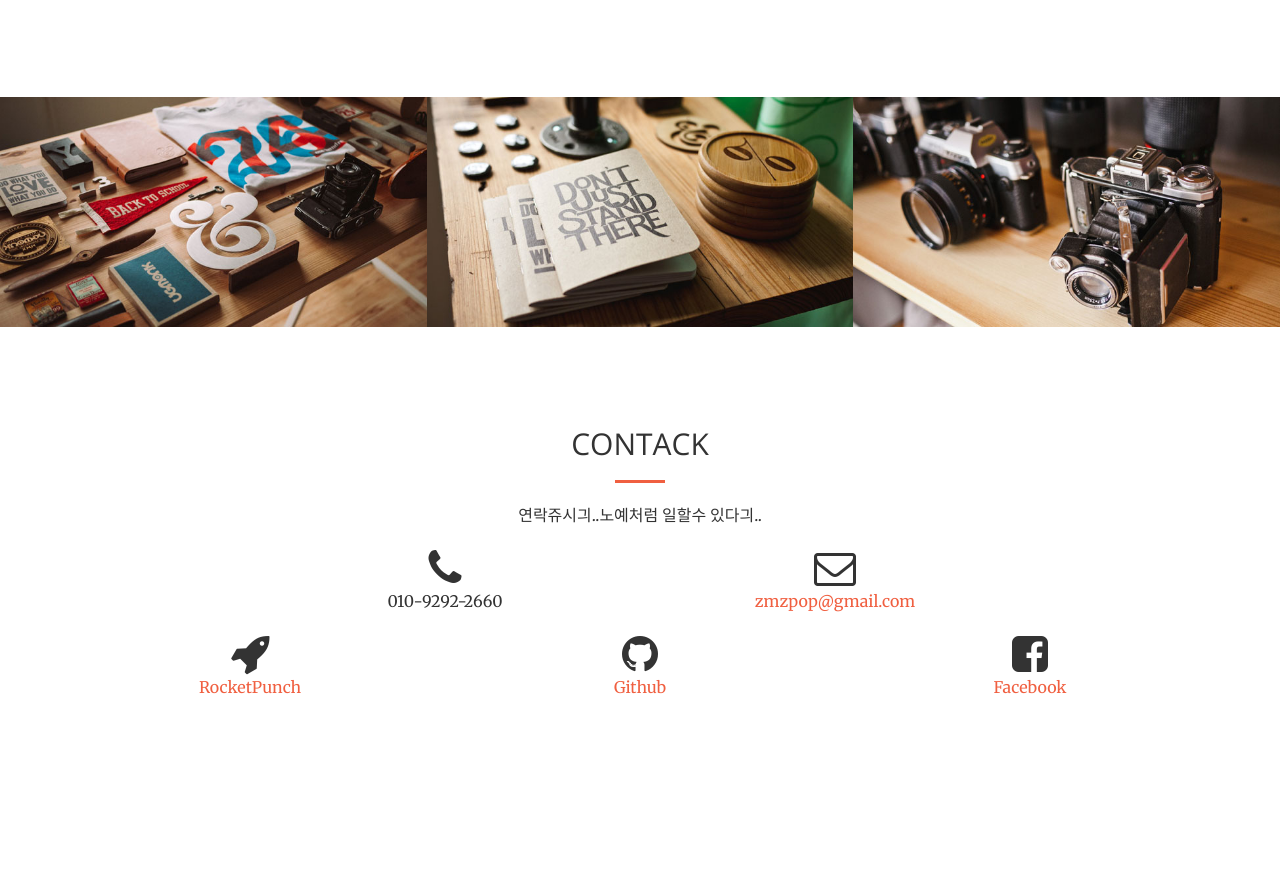
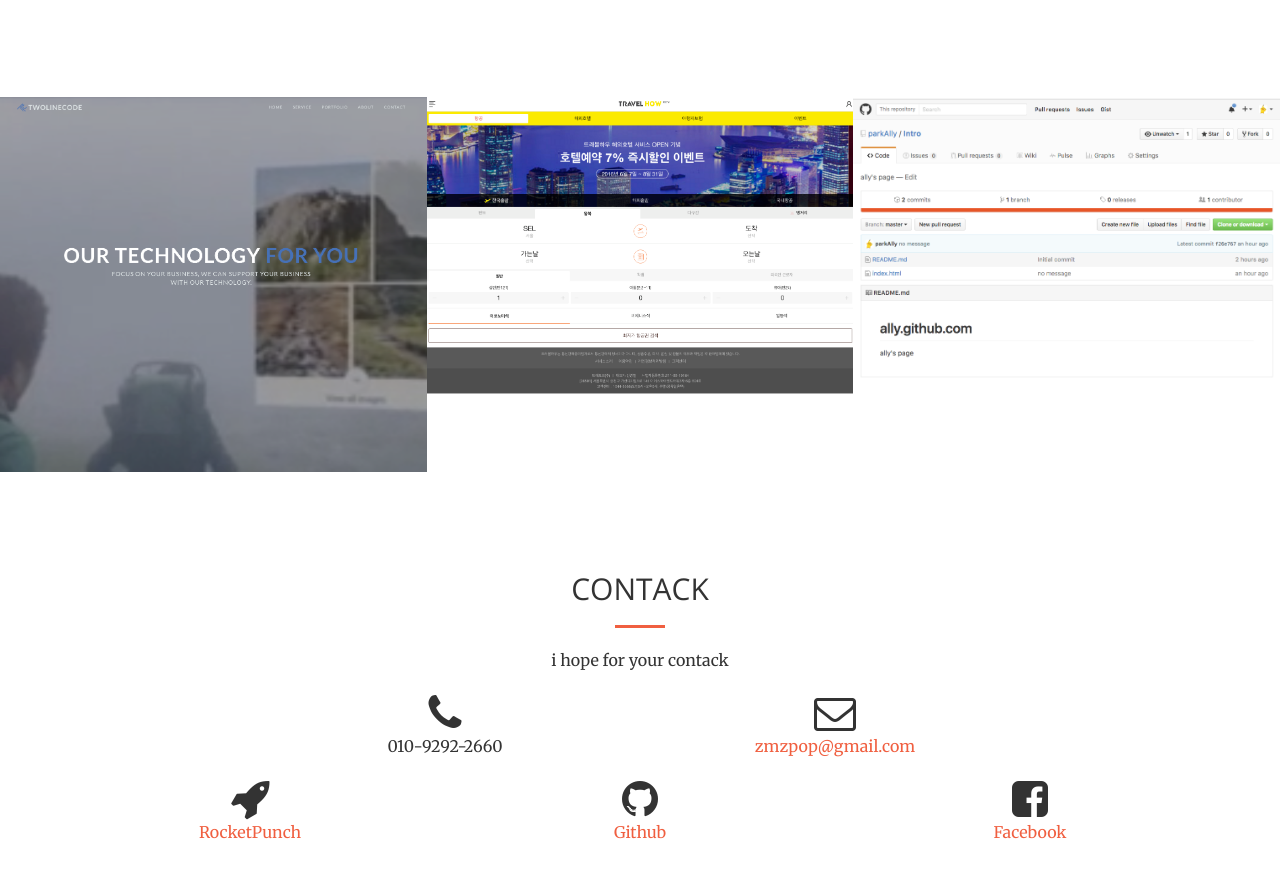
Before and after one commit to parkAlly/Intro, a website: page index.html in a window 1280 px wide. Shown: the part 1927-2804 px from the top of the page. Before the commit the page ends 2746 px from the top, so only its background shows below. Drawn offline with nearby package versions, Linux system fonts and the light colour scheme.

Commit message:
no message

```diff
--- a/css/creative.css
+++ b/css/creative.css
@@ -415,3 +415,10 @@ img::-moz-selection {
 body {
   webkit-tap-highlight-color: #222222;
 }
+
+
+
+.pic {
+  max-height: 400px;
+  overflow: hidden;
+}
--- a/index.html
+++ b/index.html
@@ -166,13 +166,13 @@
     <section class="no-padding" id="portfolio">
         <div class="container-fluid">
             <div class="row no-gutter popup-gallery">
-                <div class="col-lg-4 col-sm-6">
-                    <a href="img/portfolio/fullsize/1.jpg" class="portfolio-box">
-                        <img src="img/portfolio/thumbnails/1.jpg" class="img-responsive" alt="">
+                <div class="col-lg-4 col-sm-6 pic">
+                    <a href="img/portfolio/fullsize/tlc.png" class="portfolio-box">
+                        <img src="img/portfolio/thumbnails/tlc.png" class="img-responsive" alt="">
                         <div class="portfolio-box-caption">
                             <div class="portfolio-box-caption-content">
                                 <div class="project-category text-faded">
-                                    2014.09 ~ 2016.01
+                                    2014.09~2016.01
                                 </div>
                                 <div class="project-name">
                                     투라인코드
@@ -181,9 +181,9 @@
                         </div>
                     </a>
                 </div>
-                <div class="col-lg-4 col-sm-6">
-                    <a href="img/portfolio/fullsize/2.jpg" class="portfolio-box">
-                        <img src="img/portfolio/thumbnails/2.jpg" class="img-responsive" alt="">
+                <div class="col-lg-4 col-sm-6 pic">
+                    <a href="img/portfolio/fullsize/traport.png" class="portfolio-box">
+                        <img src="img/portfolio/thumbnails/traport.png" class="img-responsive" alt="">
                         <div class="portfolio-box-caption">
                             <div class="portfolio-box-caption-content">
                                 <div class="project-category text-faded">
@@ -196,13 +196,13 @@
                         </div>
                     </a>
                 </div>
-                <div class="col-lg-4 col-sm-6">
-                    <a href="img/portfolio/fullsize/3.jpg" class="portfolio-box">
-                        <img src="img/portfolio/thumbnails/3.jpg" class="img-responsive" alt="">
+                <div class="col-lg-4 col-sm-6 pic">
+                    <a href="img/portfolio/fullsize/github.png" class="portfolio-box">
+                        <img src="img/portfolio/thumbnails/github.png" class="img-responsive" alt="">
                         <div class="portfolio-box-caption">
                             <div class="portfolio-box-caption-content">
                                 <div class="project-category text-faded">
-                                    2016.01 ~
+                                    2016. 01 ~
                                 </div>
                                 <div class="project-name">
                                     개인 스터디
@@ -221,7 +221,7 @@
                 <div class="col-lg-8 col-lg-offset-2 text-center">
                     <h2 class="section-heading">CONTACK</h2>
                     <hr class="primary">
-                    <p>연락쥬시긔..노예처럼 일할수 있다긔..</p>
+                    <p>i hope for your contack</p>
                 </div>
                 <div class="col-lg-4 col-lg-offset-2 text-center">
                     <i class="fa fa-phone fa-3x sr-contact"></i>
```
Also changed, not shown: img/portfolio/fullsize/github.png (added), img/portfolio/fullsize/tlc.png (added), img/portfolio/fullsize/traport.png (added).
